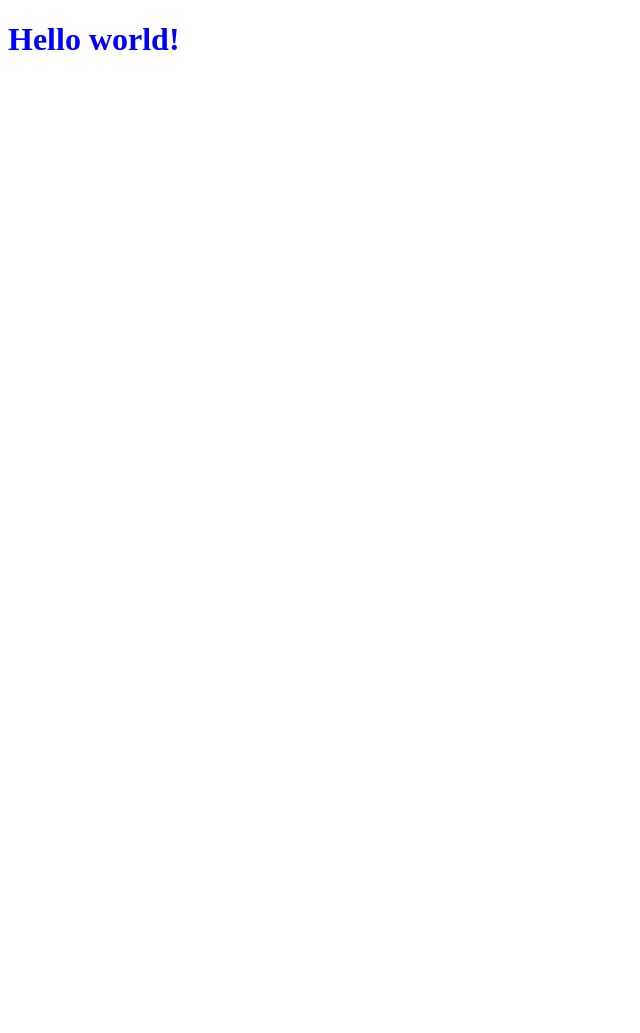
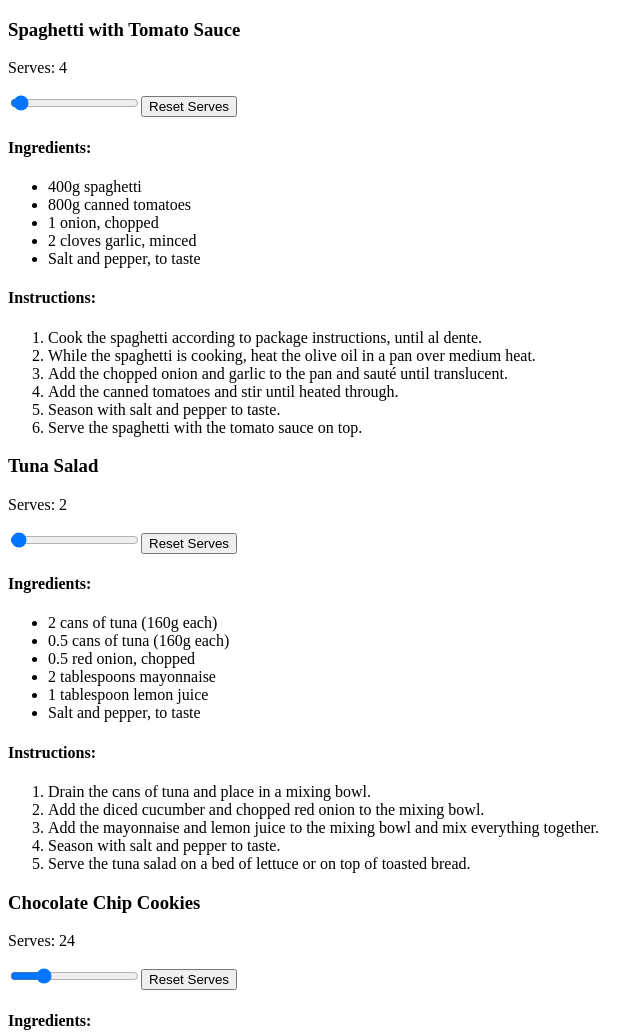
Before and after one commit to miguelbcodes/RecipesBlogJs, a plain HTML site: page index.html in a window 1280 px wide. Shown: the top 1033 px of the page, without its empty margins (0-640 px from the left). Before the commit the page ends 800 px from the top, so only its background shows below. Drawn offline with Linux system fonts and the light colour scheme.

Commit message:
feat: add function to show the recipes from the json object

```diff
--- a/index.html
+++ b/index.html
@@ -7,7 +7,7 @@
     <link rel="stylesheet" href="style.css" />
   </head>
   <body>
-    <h1>Hello world!</h1>
+    <main></main>
     <script type="module" src="script.js"></script>
   </body>
 </html>
--- a/script.js
+++ b/script.js
@@ -3,19 +3,104 @@ const request = new Request(requestURL);
 const response = await fetch(request);
 const recipes = await response.json(); //Recipes JSON object
 
-//TODO: Function to show the recipes from the JSON object
+// Function to show the recipes from the JSON object
+function showRecipes(recipesObj) {
+  const mainEl = document.querySelector("main");
 
-//TODO: Show the recipes titles
+  // Create a wrapper to the recipes
+  const recipesSectionEl = document.createElement("section");
+  mainEl.appendChild(recipesSectionEl);
 
-//TODO: Show the recipes serves
+  // Loop through the recipes objects
+  for (const recipeObj of recipesObj) {
+    // Create an article element to each recipe
+    const recipeArticleEl = document.createElement("article");
 
-//TODO: Add the recipes serves slider
+    // Add the recipes names
+    const recipeNameEL = document.createElement("h3");
+    recipeNameEL.textContent = recipeObj.recipeName;
+    recipeArticleEl.appendChild(recipeNameEL);
 
-//TODO: Add the reset serves button
+    // Add the recipes serves
+    const recipeServesEl = document.createElement("p");
+    recipeServesEl.textContent = `Serves: ${recipeObj.recipeAmount}`;
+    recipeArticleEl.appendChild(recipeServesEl);
 
-//TODO: Show the recipes Ingredients
+    // Add the recipes serves slider
+    const recipeServesSliderEl = document.createElement("input");
+    recipeServesSliderEl.setAttribute("type", "range");
+    recipeServesSliderEl.setAttribute("min", "1");
+    recipeServesSliderEl.setAttribute("max", "100");
+    recipeServesSliderEl.setAttribute("value", recipeObj.recipeAmount); // The initial value is the default recipe serves amount
+    recipeArticleEl.appendChild(recipeServesSliderEl);
 
-//TODO: Show the recipes Instructions
+    // Add the reset recipes serves button
+    const recipeServesButtonEl = document.createElement("button");
+    recipeServesButtonEl.textContent = "Reset Serves";
+    recipeArticleEl.appendChild(recipeServesButtonEl);
+
+    // Add the recipe ingredients heading
+    const ingredientsHeadingEl = document.createElement("h4");
+    ingredientsHeadingEl.textContent = "Ingredients:";
+    recipeArticleEl.appendChild(ingredientsHeadingEl);
+
+    // Create the recipe ingredients list
+    const ingredientsListEl = document.createElement("ul");
+    const ingredientsObj = recipeObj.ingredients;
+
+    // Loop through the ingredients objects
+    for (const ingredientObj of ingredientsObj) {
+      // Add the elements properties separately as spans
+      const ingredientAmountEl = document.createElement("span");
+      ingredientAmountEl.textContent = ingredientObj.amount;
+      const ingredientUnityEl = document.createElement("span");
+      ingredientUnityEl.textContent = ingredientObj.unity;
+      const ingredientElementEl = document.createElement("span");
+      ingredientElementEl.textContent = ingredientObj.element;
+
+      // Put the properties together in a list item
+      const ingredientEl = document.createElement("li");
+      ingredientEl.append(
+        ingredientAmountEl,
+        ingredientUnityEl,
+        " ",
+        ingredientElementEl
+      );
+
+      // Add the ingredients to the ingredients list
+      ingredientsListEl.appendChild(ingredientEl);
+    }
+
+    // Add the recipe ingredients list
+    recipeArticleEl.appendChild(ingredientsListEl);
+
+    // Add the recipe instructions heading
+    const instructionsHeadingEl = document.createElement("h4");
+    instructionsHeadingEl.textContent = "Instructions:";
+    recipeArticleEl.appendChild(instructionsHeadingEl);
+
+    // Create the recipe instructions list
+    const instructionsListEl = document.createElement("ol");
+
+    // Loop through the instructions array
+    for (const instructionObj of recipeObj.instructions) {
+      const instructionEl = document.createElement("li");
+      instructionEl.textContent = instructionObj;
+      // Add the instructions to the iinstructions list
+      instructionsListEl.appendChild(instructionEl);
+    }
+
+    // Add the instrucitons list
+    recipeArticleEl.appendChild(instructionsListEl);
+
+    // Add the recipe article to the recipes wrapper
+    recipesSectionEl.appendChild(recipeArticleEl);
+  }
+  // Add the recipes wrapper to the page
+  mainEl.appendChild(recipesSectionEl);
+}
+
+showRecipes(recipes);
 
 //TODO: Function to change the ingredients amount according to the serves slider
 
```
